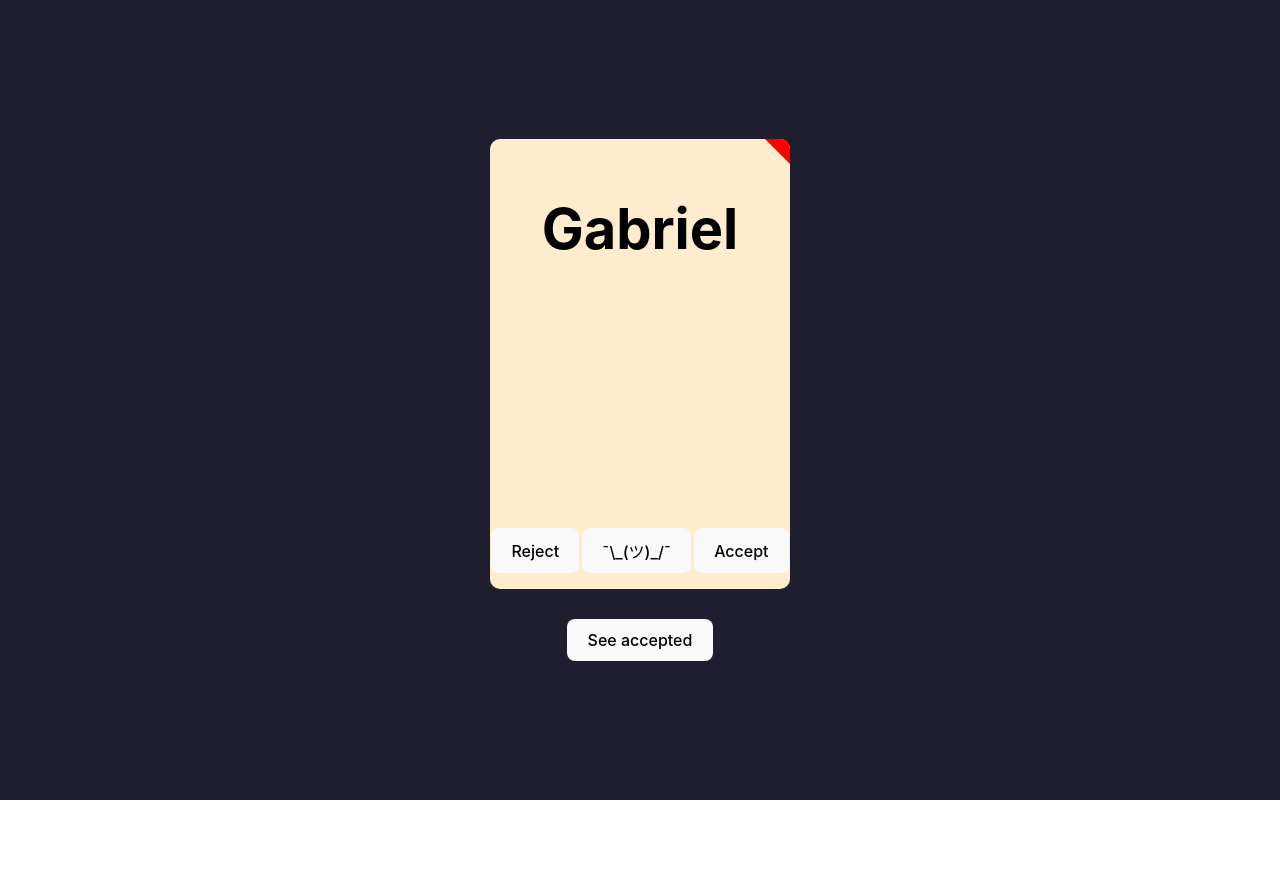
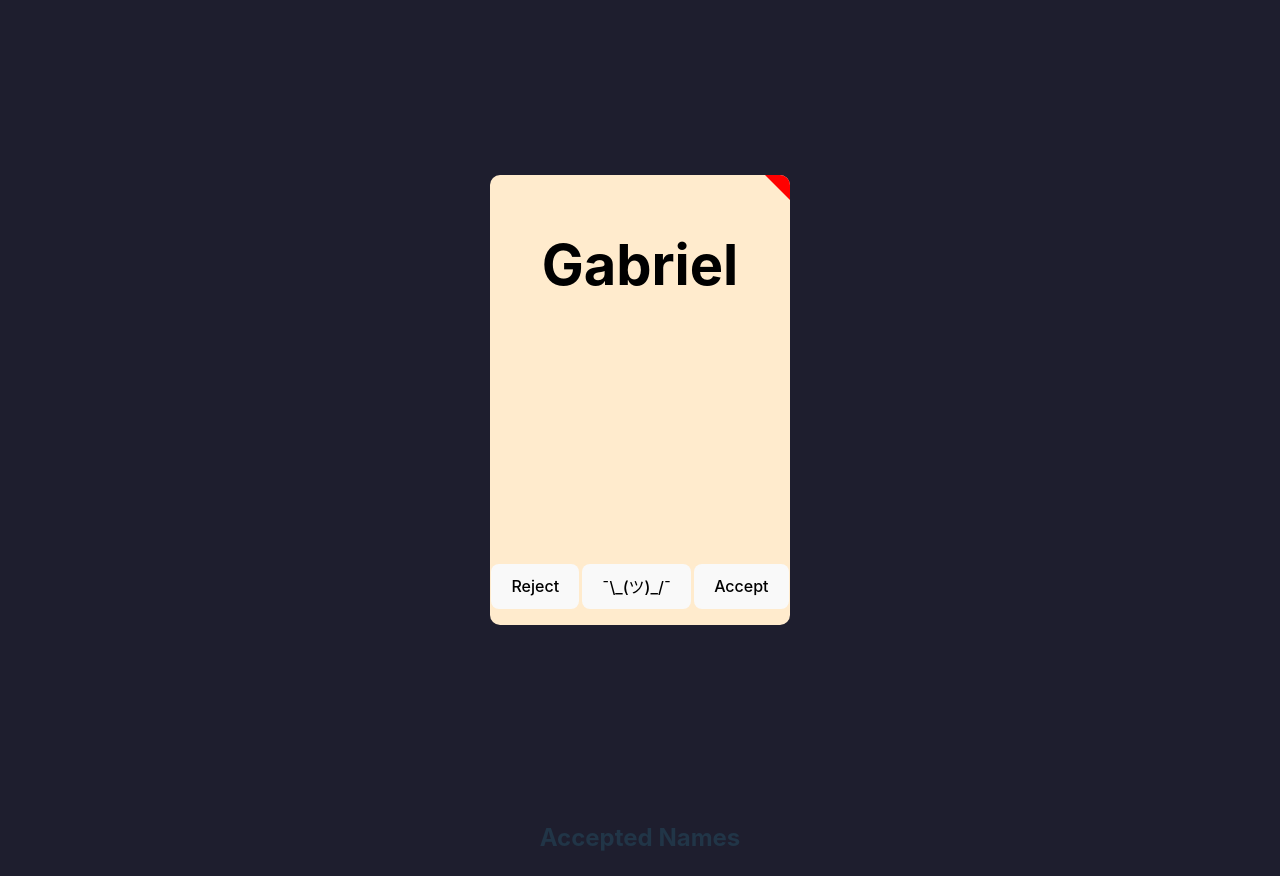
Before and after one commit to MDario123/react-name-selector-app, a React (Vite) app: page / in a window 1280 px wide. Before the commit the page ends 800 px from the top, so only its background shows below. Built offline with nearby package versions, Linux system fonts and the light colour scheme.

Commit message:
progress

```diff
--- a/src/App.css
+++ b/src/App.css
@@ -4,13 +4,44 @@ body {
 }
 
 .app {
-  height: 100%;
-  width: 100%;
+  display: flex;
+  flex-direction: column;
 
   .choose {
+    height: 100vh;
+
     display: flex;
     flex-direction: column;
+    justify-content: center;
   }
+}
+
+.show {
+  max-width: 1080px;
+  width: 100vw;
+  display: grid;
+  grid-template-columns: 1fr 1fr 1fr;
+  justify-items: center;
+
+  list-style-type: none;
+  margin: 0;
+  padding: 0;
+}
+
+.acceptedName {
+  margin: 10px;
+  padding: 0 10px;
+  background-color: blanchedalmond;
+  min-width: 5em;
+  width: 80%;
+
+  border: 2px solid red;
+  border-radius: 10px;
+
+  text-align: center;
+  font-size: 40px;
+  font-weight: 700;
+  color: black;
 }
 
 .cardSlot {
--- a/src/App.tsx
+++ b/src/App.tsx
@@ -1,17 +1,13 @@
 import { useState } from "react";
 import "./App.css";
-import { babyNames } from "./assets/data";
+import { BabyName, babyNames } from "./assets/data";
 import { NameCard, NameCardProps } from "./components/NameCard";
 import { AnimatePresence } from "motion/react";
+import { AcceptedNames } from "./components/AcceptedNames";
 
-function Show() {
-  return null;
-}
-
-function App() {
+export default function App() {
   let [availableNames, setAvailableNames] = useState(babyNames);
-  let [acceptedNames, setAcceptedNames] = useState(babyNames);
-  let [view, setView] = useState("");
+  let [acceptedNames, setAcceptedNames] = useState<BabyName[]>([]);
 
   let card = <div>No more names available.</div>;
   if (availableNames.length > 0) {
@@ -40,21 +36,13 @@ function App() {
   }
 
   return (
-    <div className={"app " + view}>
+    <div className="app ">
       <div className="choose">
         <div className="cardSlot">
           <AnimatePresence>{card}</AnimatePresence>
         </div>
-        <button
-          className="viewChanger"
-          onClick={() => setView(view == "show" ? "choose" : "show")}
-        >
-          See accepted
-        </button>
       </div>
-      <Show />
+      <AcceptedNames names={acceptedNames} />
     </div>
   );
 }
-
-export default App;
--- /dev/null
+++ b/src/components/AcceptedNames.tsx
@@ -0,0 +1,23 @@
+import { BabyName } from "../assets/data";
+
+export function AcceptedNames({ names: namesx }: { names: BabyName[] }) {
+  const names = namesx.map((name) => name.name).sort();
+  return (
+    <>
+      <h2
+        style={{
+          textAlign: "center",
+        }}
+      >
+        Accepted Names
+      </h2>
+      <ul className="show">
+        {names.map((name) => (
+          <li key={name} className="acceptedName">
+            {name}
+          </li>
+        ))}
+      </ul>
+    </>
+  );
+}
```
